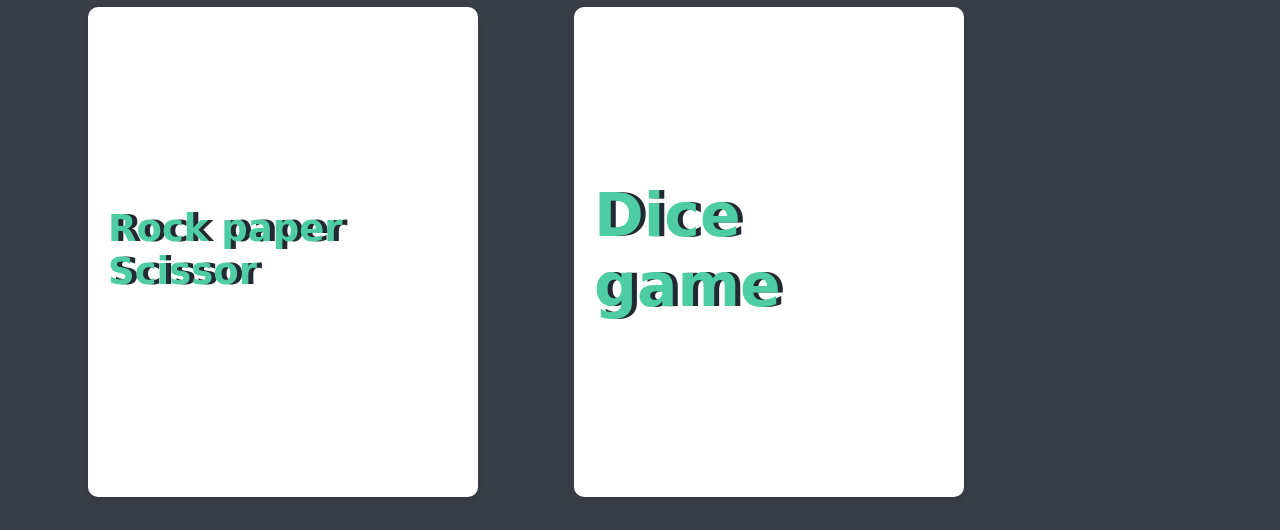
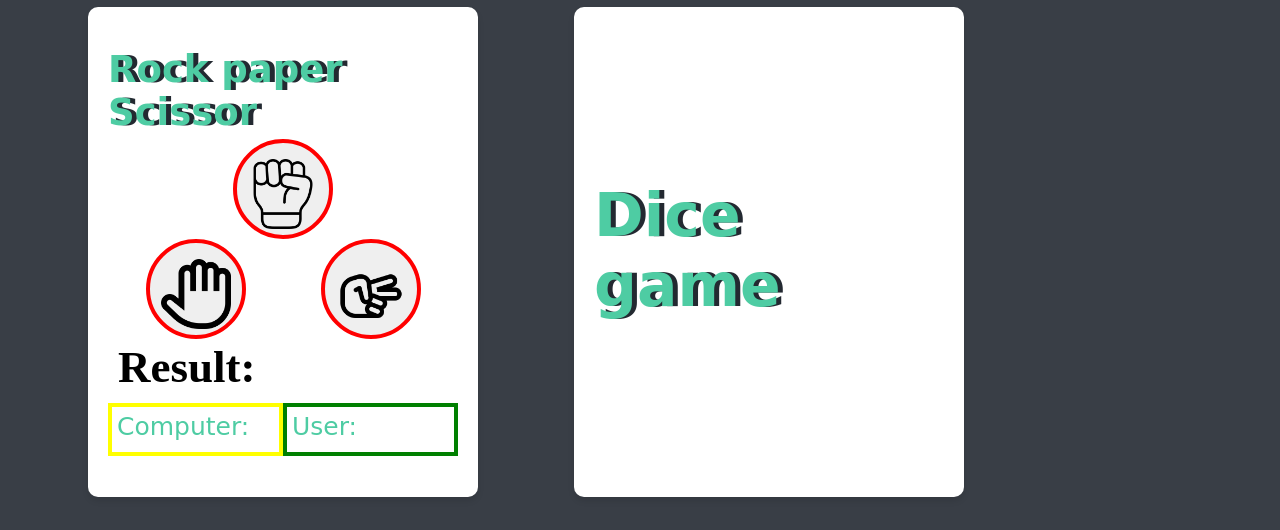
Before and after one commit to shirshakk/Crc-Js, a plain HTML site: page Project/game/index.html in a window 1280 px wide. Shown: the part 770-1300 px from the top of the page. Drawn offline with Linux system fonts and the light colour scheme.

Commit message:
Rock Paper Scissor UI

```diff
--- a/Project/game/index.html
+++ b/Project/game/index.html
@@ -67,6 +67,22 @@
                     <div class="gameName">
                         <h2 style="font-size: 37px;">Rock paper Scissor</h2>
                     </div>
+                    <div class="button">
+                    <div class="row">
+                        <button class="btncc"  type="button" value="Rock" onclick="RPS()"><img src="Rock Paper Scissor image\fist.png " height="70px" width="70px" style="margin-top: 12px;"></button>
+                    </div>
+                    <div class="row">
+                        <button class="btncc"  type="button" value="Paper" onclick="RPS()"><img src="Rock Paper Scissor image\hand-paper.png"  height="70px" width="70px" style="margin-top: 12px;"></button>
+                        <button class="btncc"  type="button" value="Scissor" onclick="RPS()"><img src="Rock Paper Scissor image\scissors.png"  height="70px" width="70px" style="margin-top: 12px;"></button>
+                    </div>
+                    </div>
+                    <div class="Answer">
+                        <h3 style="font-size: 45px;margin-bottom: 10px;">Result:</h3>
+                        <div class="Display">
+                            <div class="left"><p style="font-size: 25px; margin-left: 5px;">Computer:</p></div>
+                            <div class="right"><p style="font-size: 25px; margin-left: 5px;">User:</p></div>
+                        </div>
+                    </div>
                 </div>
             </div>
             <div class="card">
--- a/Project/game/index.js
+++ b/Project/game/index.js
@@ -32,3 +32,13 @@ function passwordGenerate(){
     console.log(password)
     document.getElementById("Password").innerHTML=password;
 }
+function RPS(){
+    let userInput;
+    const buttons=document.querySelectorAll(".btncc");
+    buttons.forEach(button=>{
+        button.addEventListener("click",function(){
+            console.log(button.value);
+        })
+    })
+
+}
--- a/Project/game/style.css
+++ b/Project/game/style.css
@@ -84,3 +84,27 @@ h3{
     margin-left: 10px;
     margin-top: 2px;
 }
+.button .btncc{
+    border: 4px solid red;
+    height: 100px;
+    width: 100px;
+    border-radius: 50%;
+    cursor: pointer;
+}
+.button .row{
+    justify-content: center;
+    justify-content: space-around;
+}
+.Display{
+    display: flex;
+}
+.right{
+    border: 4px solid green;
+    width: 50%;
+    height: 45px;
+}
+.left{
+    border: 4px solid yellow;
+    width: 50%;
+    height: 45px;
+}
```
Also changed, not shown: Project/game/Rock Paper Scissor image/fist.png (added), Project/game/Rock Paper Scissor image/hand-paper.png (added), Project/game/Rock Paper Scissor image/scissors.png (added).
